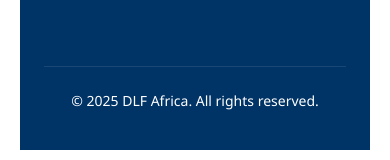
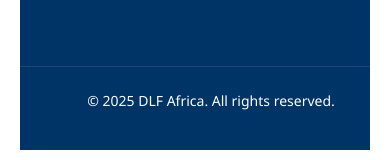
Before and after one commit to Darlington6/dlf-africa, a React (Create React App) app in the folder frontend/: page / in a window 390 px wide. Shown: the part 1406-1566 px from the top of the page. Built offline with nearby package versions, Linux system fonts and the light colour scheme; no server answers.

Commit message:
Made changes to the footer styling to ensure it covers the whole width of the screen the page is loaded

```diff
--- a/frontend/src/components/Footer.css
+++ b/frontend/src/components/Footer.css
@@ -2,9 +2,11 @@
 .footer {
     background-color: #003366;
     color: white;
-    padding: 3rem 1rem;
+    padding: 3rem 0; /* Changed from 3rem 1rem to remove horizontal padding */
     margin-top: 4rem;
     font-family: 'Segoe UI', system-ui, sans-serif;
+    width: 100%; /* Ensure full width */
+    overflow: hidden; /* Prevent any horizontal overflow */
   }
 
   .footer-container {
@@ -13,6 +15,7 @@
     display: grid;
     grid-template-columns: repeat(4, 1fr);
     gap: 2rem;
+    padding: 0 1rem; /* Added horizontal padding to container instead */
   }
 
   .footer-section {
@@ -71,6 +74,12 @@
     padding-top: 1.5rem;
     border-top: 1px solid rgba(255, 255, 255, 0.1);
     font-size: 0.875rem;
+    width: 100%; /* Ensure full width */
+    max-width: 1200px;
+    margin-left: auto;
+    margin-right: auto;
+    padding-left: 1rem;
+    padding-right: 1rem;
   }
 
   /* ===== INTERACTIVE STATES ===== */
@@ -89,6 +98,7 @@
     .footer-container {
       grid-template-columns: repeat(2, 1fr);
       row-gap: 2.5rem;
+      padding: 0 1rem; /* Maintain padding in responsive views */
     }
 
     .footer-section {
@@ -98,7 +108,7 @@
 
   @media (max-width: 768px) {
     .footer {
-      padding: 2.5rem 1.5rem;
+      padding: 2.5rem 0; /* Changed from 2.5rem 1.5rem */
     }
 
     .footer h3 {
@@ -111,6 +121,7 @@
       grid-template-columns: 1fr;
       text-align: center;
       gap: 2rem;
+      padding: 0 1rem; /* Maintain padding in mobile view */
     }
 
     .footer h3::after {
```
